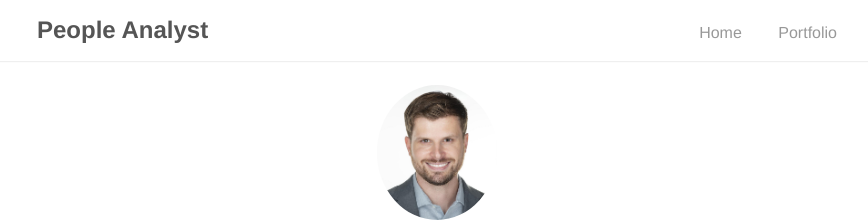
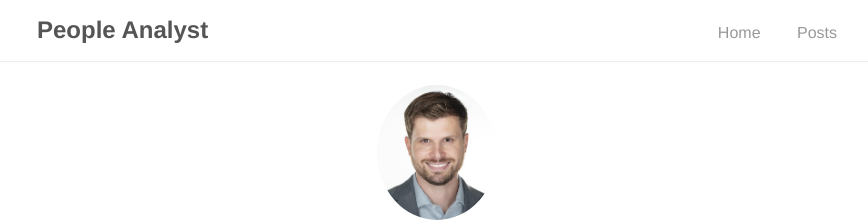
Before and after one commit to camarn/analyst, a Jekyll site: the page built from index.md, in a window 1280 px wide. Shown: the top 222 px of the page, without its empty margins (203-1071 px from the left). Built offline with Jekyll 4.4.1, drawn with Linux system fonts in a browser that asks for light colours; our own code applies the rules of GitHub Pages for plain Markdown files.

Commit message:
Update base.html

```diff
--- a/_layouts/base.html
+++ b/_layouts/base.html
@@ -11,7 +11,7 @@
         </a>
         <ul>
           <li><a href="{{ '/' | prepend: site.baseurl }}">Home</a></li>
-          <li><a href="{{ '/portfolio' | prepend: site.baseurl }}/">Portfolio</a></li>
+          <li><a href="{{ '/posts' | prepend: site.baseurl }}/">Posts</a></li>
         </ul>
     </div>
   </nav>
```
